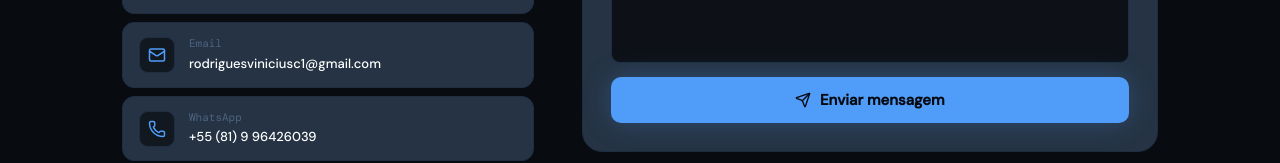
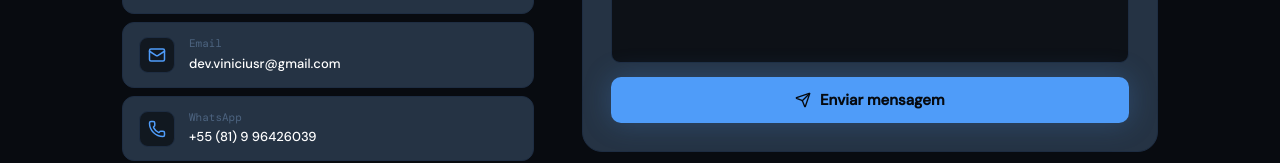
Before and after one commit to ViniciusR1/MePortfolio, a React (Vite) app: page / in a window 1280 px wide. Shown: the part 4857-5020 px from the top of the page. Built offline with nearby package versions, Linux system fonts and the light colour scheme; a web font is replaced by a local one.

Commit message:
fix: alterações no codigo

```diff
--- a/src/components/Contact.jsx
+++ b/src/components/Contact.jsx
@@ -14,7 +14,7 @@ const LinkedInIcon = () => (
 const socials = [
   { icon: GitFork, label: 'GitHub', value: 'https://github.com/ViniciusR1', href: 'https://github.com' },
   { icon: LinkedInIcon, label: 'LinkedIn', value: 'linkedin.com/in/seu-perfil', href: 'https://linkedin.com' },
-  { icon: Mail, label: 'Email', value: 'rodriguesviniciusc1@gmail.com', href: 'mailto:rodriguesviniciusc1@gmail.com' },
+  { icon: Mail, label: 'Email', value: 'dev.viniciusr@gmail.com', href: 'mailto:dev.viniciusr@gmail.com@gmail.com' },
   { icon: Phone, label: 'WhatsApp', value: '+55 (81) 9 96426039', href: 'https://wa.me/5581996426039' },
 ];
 
```
